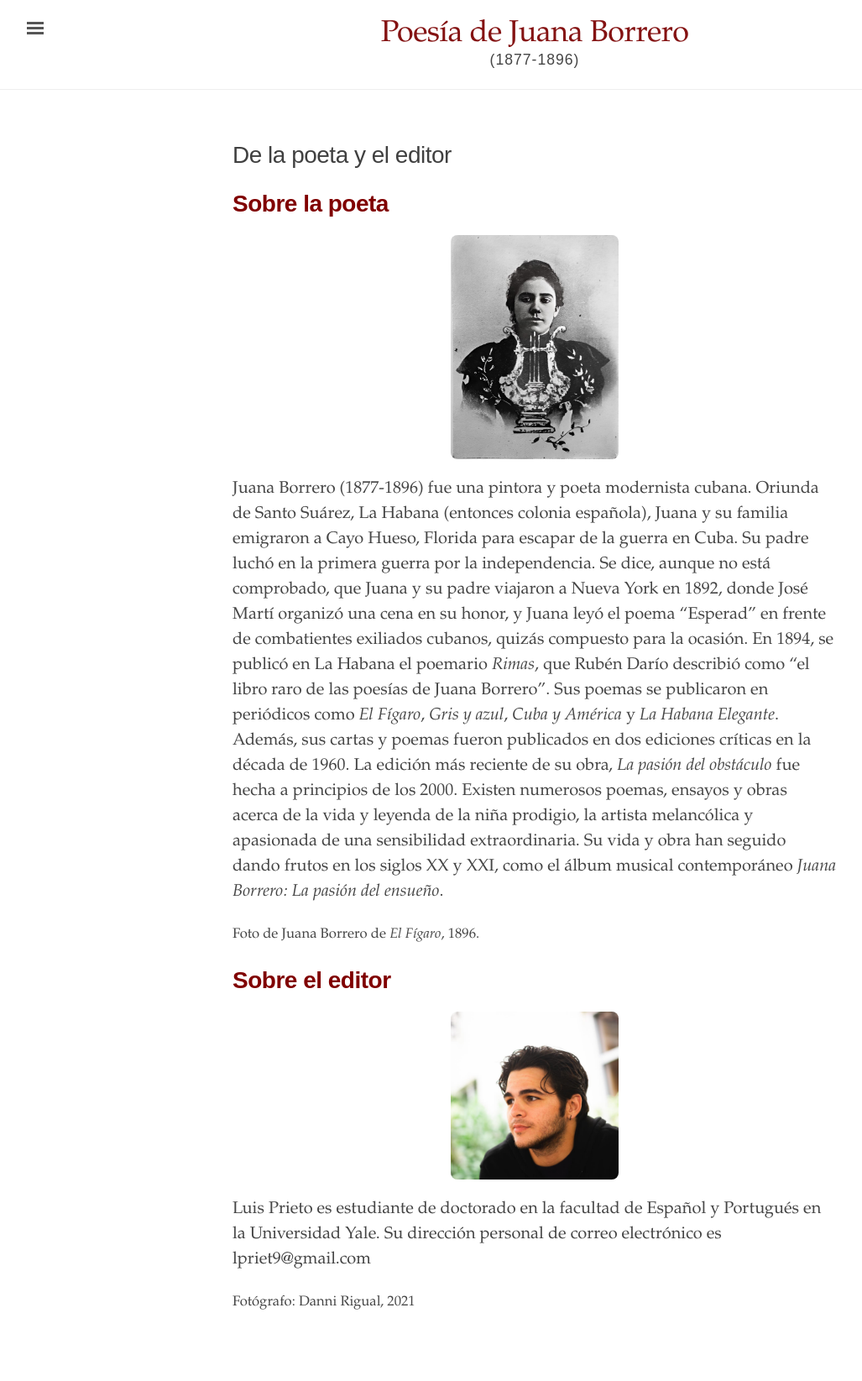
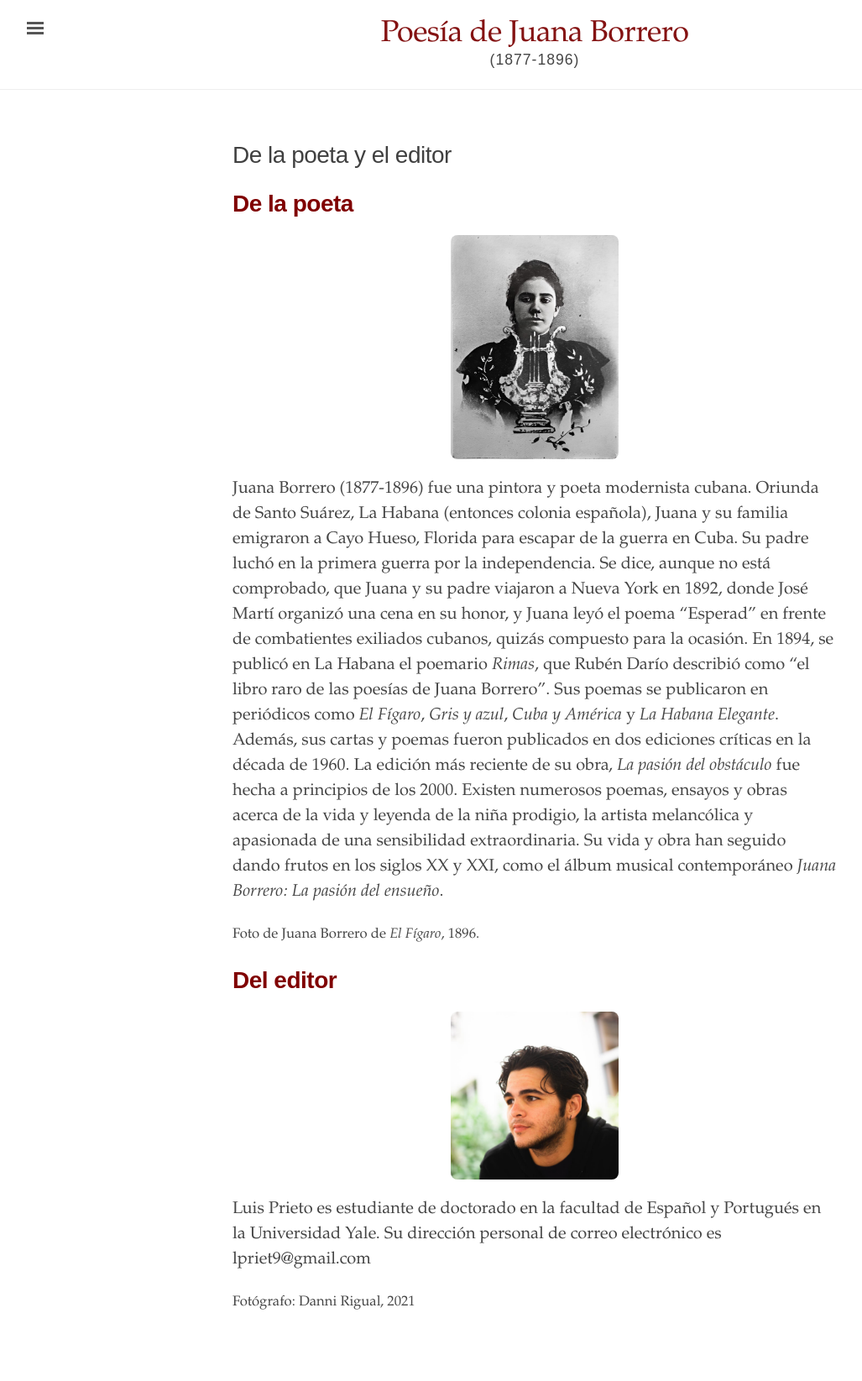
Before and after one commit to edicionesdereparto/juanaborrero, a Jekyll site: the page built from info.md, in a window 1280 px wide. Shown: the whole page at 84% size, without its empty margins (3-1030 px from the left). Built offline with Jekyll 4.4.1, drawn with Linux system fonts in a browser that asks for light colours.

Commit message:
Update info.md

```diff
--- a/info.md
+++ b/info.md
@@ -2,14 +2,14 @@
 layout: page
 title: De la poeta y el editor
 ---
-<h1 style="font-weight: bold; color: #800000;">Sobre la poeta</h1>
+<h1 style="font-weight: bold; color: #800000;">De la poeta</h1>
 <img src="{{ site.baseurl }}/assets/fotojb.jpg" alt="Juana Borrero" style="text-align: center; max-width: 200px; border-radius: 8px; margin: 20px auto; display: block;">
 
 Juana Borrero (1877-1896) fue una pintora y poeta modernista cubana. Oriunda de Santo Suárez, La Habana (entonces colonia española), Juana y su familia emigraron a Cayo Hueso, Florida para escapar de la guerra en Cuba. Su padre luchó en la primera guerra por la independencia. Se dice, aunque no está comprobado, que Juana y su padre viajaron a Nueva York en 1892, donde José Martí organizó una cena en su honor, y Juana leyó el poema "Esperad" en frente de combatientes exiliados cubanos, quizás compuesto para la ocasión. En 1894, se publicó en La Habana el poemario <i>Rimas</i>, que Rubén Darío describió como "el libro raro de las poesías de Juana Borrero". Sus poemas se publicaron en periódicos como <i>El Fígaro</i>, <i>Gris y azul</i>, <i>Cuba y América</i> y <i>La Habana Elegante</i>. Además, sus cartas y poemas fueron publicados en dos ediciones críticas en la década de 1960. La edición más reciente de su obra, <i>La pasión del obstáculo</i> fue hecha a principios de los 2000. Existen numerosos poemas, ensayos y obras acerca de la vida y leyenda de la niña prodigio, la artista melancólica y apasionada de una sensibilidad extraordinaria. Su vida y obra han seguido dando frutos en los siglos XX y XXI, como el álbum musical contemporáneo <i>Juana Borrero: La pasión del ensueño</i>.
 
 <small>Foto de Juana Borrero de <em>El Fígaro</em>, 1896.</small>
 
-<h1 style="font-weight: bold; color: #800000;">Sobre el editor</h1>
+<h1 style="font-weight: bold; color: #800000;">Del editor</h1>
 
 <img src="{{ site.baseurl }}/assets/profile.png" alt="Luis Prieto" style="text-align: center; max-width: 200px; border-radius: 8px; margin: 20px auto; display: block;">
 
```
